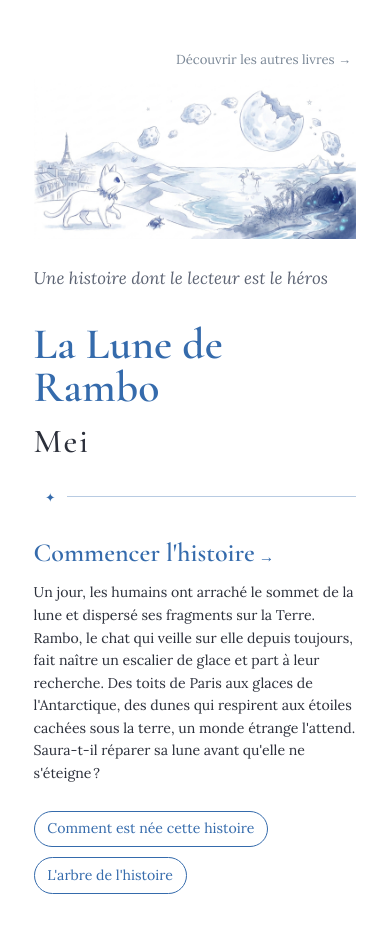
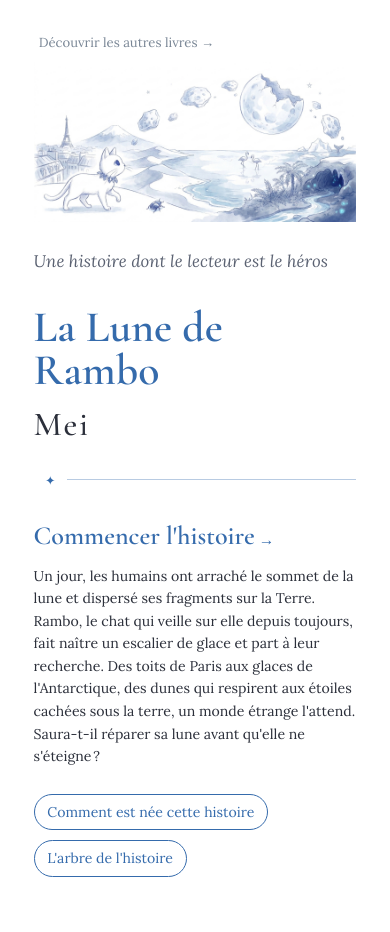
Before and after one commit to LabAixBidouille/la-lune-de-rambo, a plain HTML site: page index.html in a window 390 px wide. After the commit the page ends 902 px from the top, so only its background shows below. Drawn offline with Linux system fonts and the light colour scheme.

Commit message:
Page de garde : lien « autres livres » sans chevauchement, couverture sans défilement
Co-Authored-By: Claude Opus 5.5 <noreply@anthropic.com>

```diff
--- a/index.html
+++ b/index.html
@@ -157,7 +157,7 @@ tw-passage {
 /* Page de garde et page de contexte */
 .garde {
   max-width: 84em;
-  min-height: calc(100vh - 6em);
+  min-height: calc(100vh - 3em);
   margin: 0 auto;
   display: grid;
   grid-template-columns: minmax(0, 1.6fr) minmax(0, 1fr);
@@ -496,15 +496,18 @@ tw-sidebar { display: none; }
 }
 
 
-/* Lien discret vers la page qui réunit tous les livres de l'atelier, fixé dans le coin en haut à droite de l'écran, sur la page de garde */
+/* Lien discret vers la page qui réunit tous les livres de l'atelier, fixé dans le coin en haut à gauche de l'écran, sur la page de garde */
 .garde { position: relative; }
-.garde .autres-livres { position: fixed; top: 0.9em; right: 1.2em; z-index: 3; font-size: 0.78em; color: #7a8796; text-decoration: none; }
+.garde .autres-livres { position: fixed; top: 0.9em; left: 1.2em; z-index: 3; font-size: 0.78em; color: #7a8796; text-decoration: none; }
 .garde .autres-livres::after { content: " →"; }
 .garde .autres-livres:hover { color: #356bac; }
 @media (max-width: 760px) {
   .garde { padding-top: 2.2em !important; }
-  .garde .autres-livres { position: absolute; top: 0.5em; right: 0.4em; }
+  .garde .autres-livres { position: absolute; top: 0.5em; left: 0.4em; }
 }
+
+/* Couverture sans défilement : marges de la page réduites sur la page de garde seulement */
+tw-story:has(.garde) { padding-top: 1.5em; padding-bottom: 1.5em; }
 </style><script role="script" id="twine-user-script" type="text/twine-javascript">
 document.addEventListener('click', function (evenement) {
   var de = evenement.target.closest('.de-virtuel');
```
